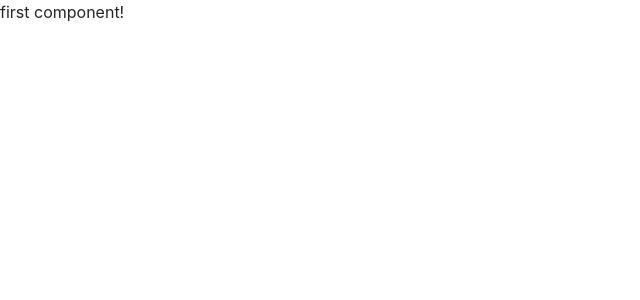
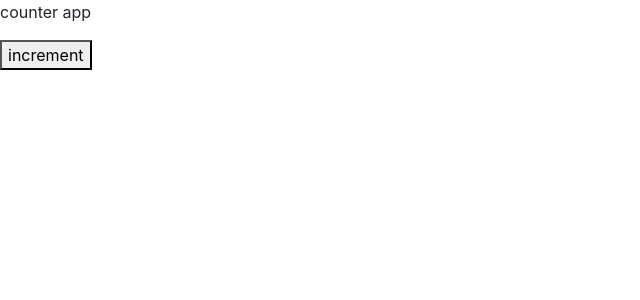
Before and after one commit to alex-182/reactMV1, a React (Create React App) app in the folder counter-app/: page / in a window 1280 px wide. Shown: the top 300 px of the page, without its empty margins (0-640 px from the left). Built offline with nearby package versions, Linux system fonts and the light colour scheme.

Commit message:
e4 - specifying children

```diff
--- a/counter-app/src/components/counter.jsx
+++ b/counter-app/src/components/counter.jsx
@@ -3,7 +3,12 @@ import React, { Component } from 'react';
 class Counter extends Component {
     state = {  }
     render() {
-        return <p>first component!</p>;
+        return (
+            <React.Fragment>
+                <p>counter app</p>
+                <button>increment</button>
+            </React.Fragment>
+        );
     }
 }
 
```
